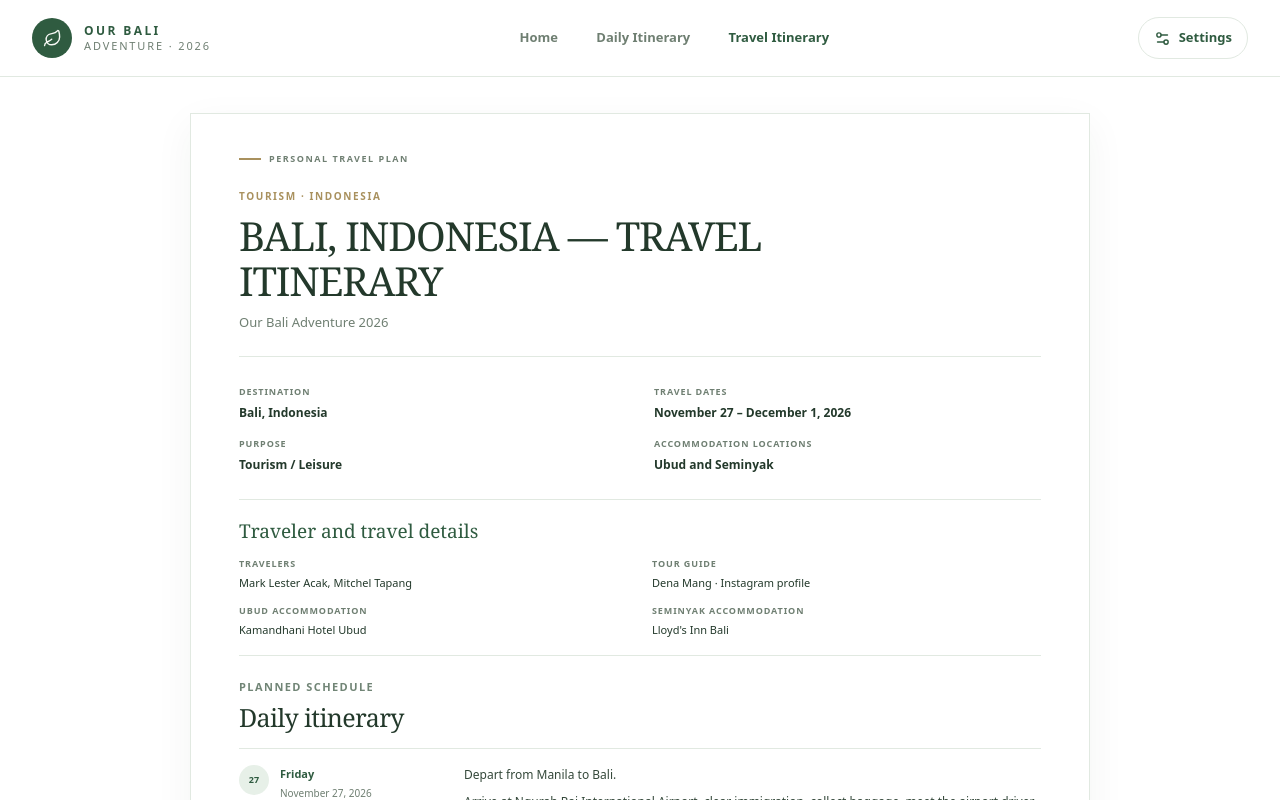
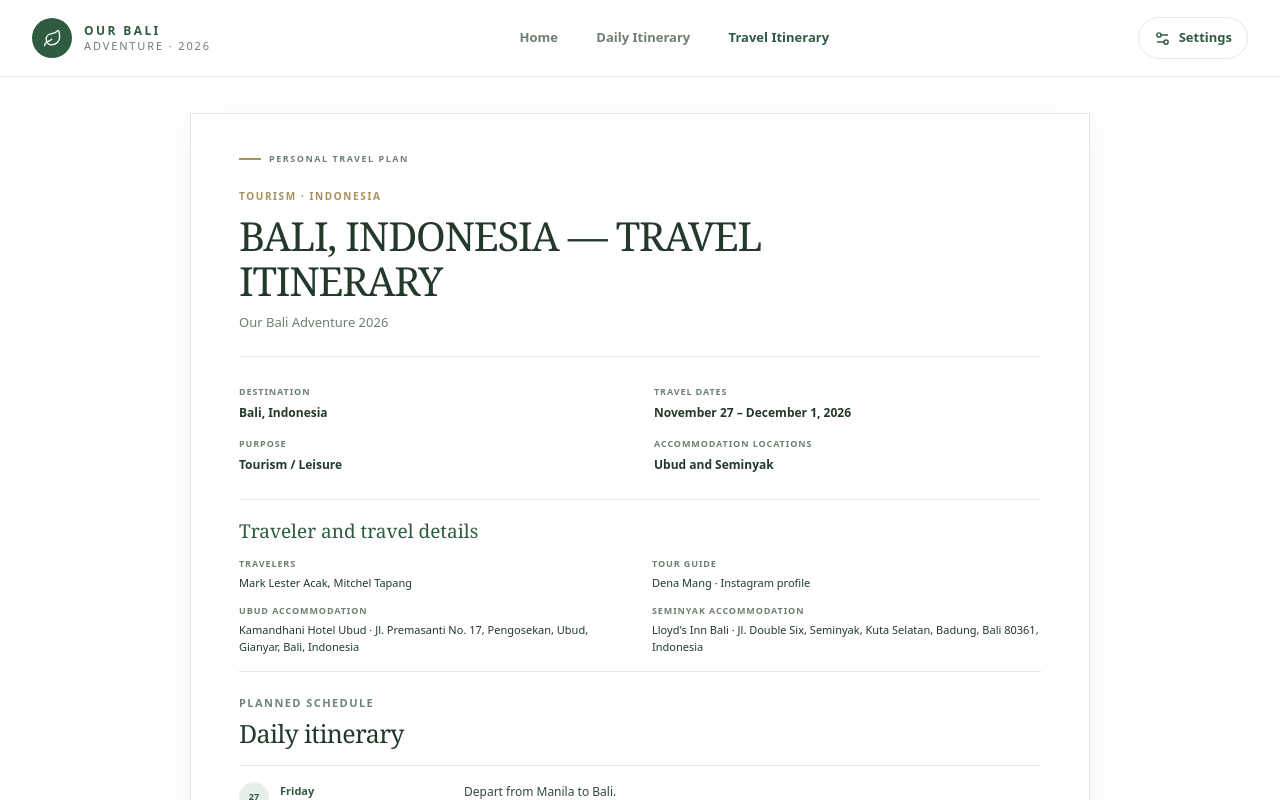
Before and after one commit to mlester999/bali-trip-tracker, a Next.js app: page /itinerary in a window 1280 px wide. Shown: the top 800 px of the page. Built offline with nearby package versions, Linux system fonts and the light colour scheme.

Commit message:
Add hotel addresses to trip defaults

```diff
--- a/src/components/travel-provider.tsx
+++ b/src/components/travel-provider.tsx
@@ -18,9 +18,9 @@ const DEFAULT_TRIP_SETTINGS: TravelerSettings = {
   outboundFlight: "",
   returnFlight: "",
   ubudHotelName: "Kamandhani Hotel Ubud",
-  ubudHotelAddress: "",
+  ubudHotelAddress: "Jl. Premasanti No. 17, Pengosekan, Ubud, Gianyar, Bali, Indonesia",
   seminyakHotelName: "Lloyd's Inn Bali",
-  seminyakHotelAddress: "",
+  seminyakHotelAddress: "Jl. Double Six, Seminyak, Kuta Selatan, Badung, Bali 80361, Indonesia",
 };
 
 const DEFAULT_SETTINGS = JSON.stringify(DEFAULT_TRIP_SETTINGS);
```
